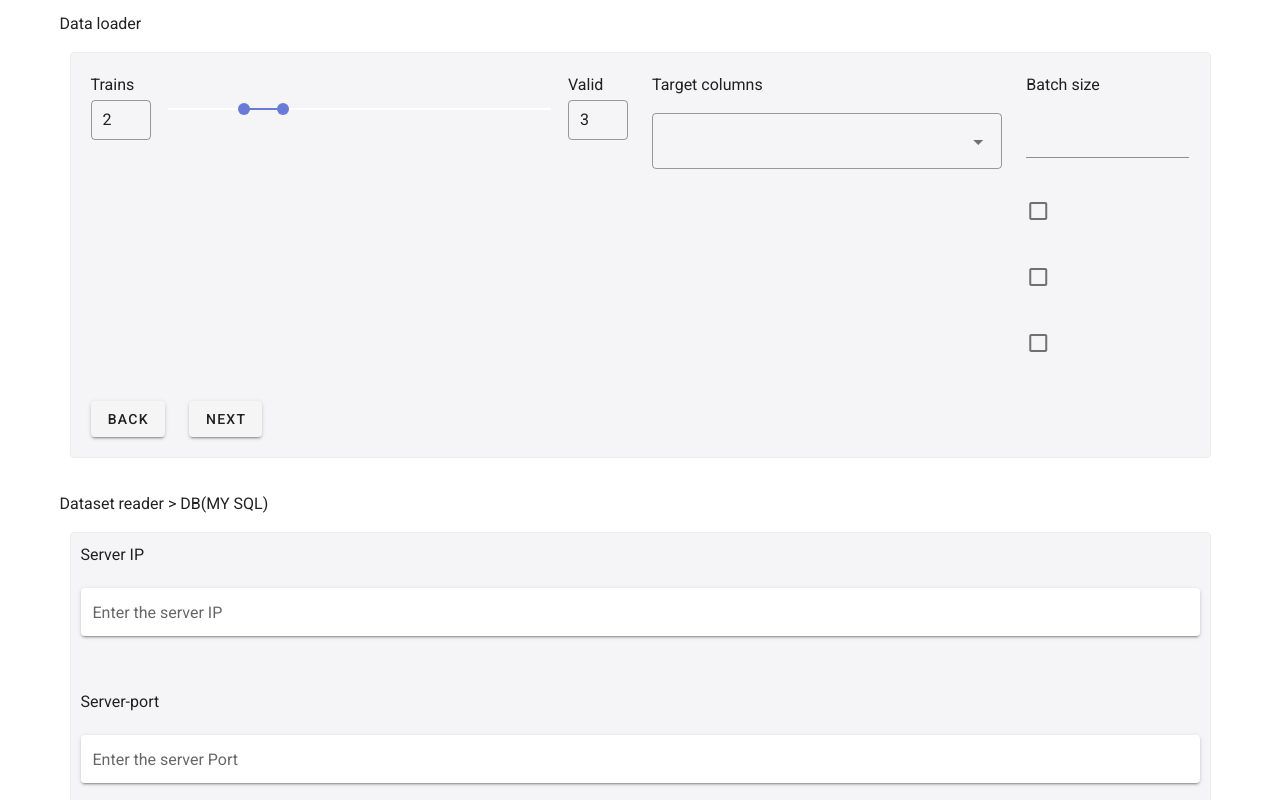
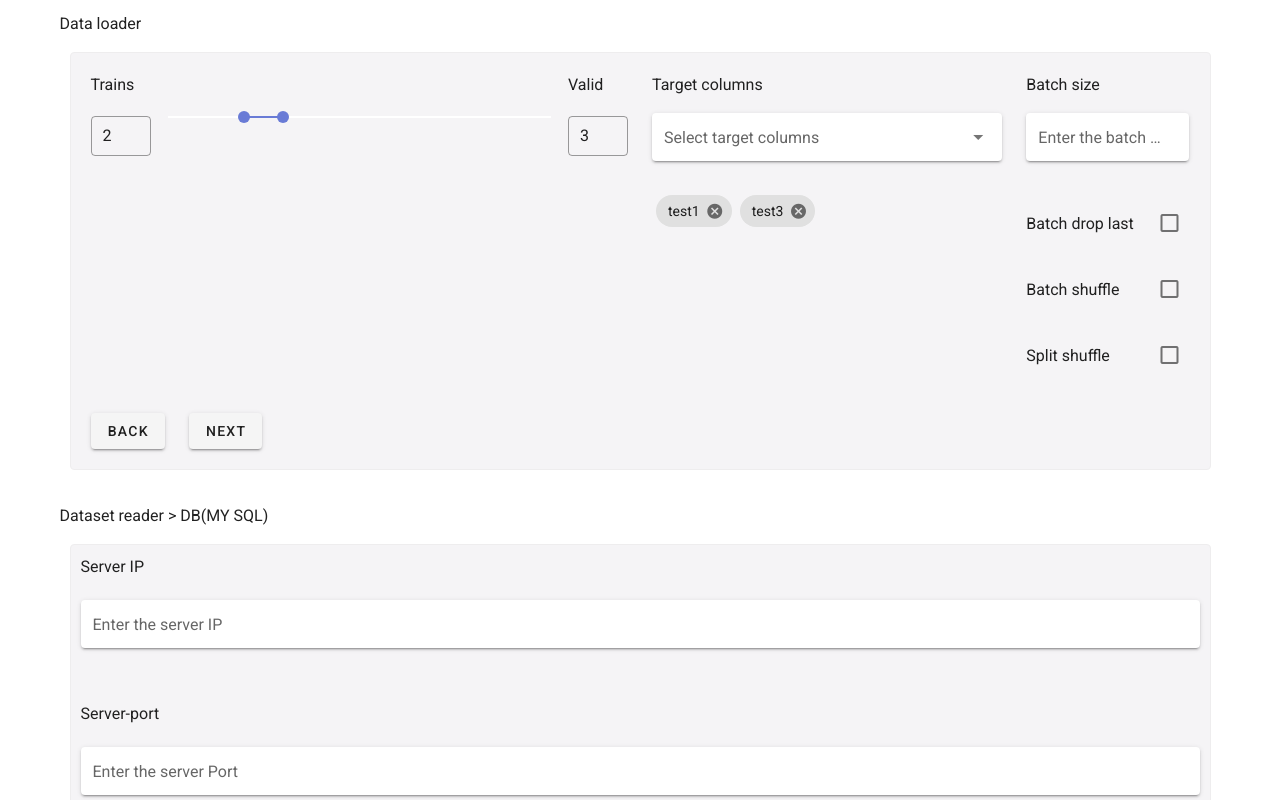
Before and after one commit to SuhyeonP/vueIsTrash, a Vue app in the folder temp/: page / in a window 1280 px wide. Shown: the top 800 px of the page. Built offline with nearby package versions, Linux system fonts and the light colour scheme.

Commit message:
:lipstick:

```diff
--- a/temp/src/App.vue
+++ b/temp/src/App.vue
@@ -12,8 +12,8 @@ export default {
   name: 'App',
 
   components: {
-    DataLoader,
     TestCode,
+    DataLoader
   },
 
   data: () => ({
--- a/temp/src/components/DataLoader.vue
+++ b/temp/src/components/DataLoader.vue
@@ -1,7 +1,7 @@
 <template>
   <v-container>
     <p>Data loader</p>
-    <v-form class="data-loader">
+    <v-form class="data-loader" ref="form">
       <v-row>
         <v-col cols="6">
           <v-range-slider
@@ -16,7 +16,7 @@
           >
             <template v-slot:prepend>
               <label>
-                <p>Trains</p>
+                <p class="range-title">Trains</p>
                 <v-text-field
                     :value="range[0]"
                     hide-details
@@ -31,7 +31,7 @@
             </template>
             <template v-slot:append>
               <label>
-                <p>Valid</p>
+                <p class="range-title">Valid</p>
                 <v-text-field
                     :value="range[1]"
                     hide-details
@@ -50,18 +50,62 @@
           <label>
             <p>Target columns</p>
             <v-select
-              outlined
-            />
+                v-model="selectColumns"
+                :items="targetColumns"
+                label="Select target columns"
+                multiple
+                solo
+            >
+              <template v-slot:selection>
+                <p  class="hidden-times">Select target columns</p>
+              </template>
+            </v-select>
           </label>
+          <ul class="columns-chips">
+            <li v-for="(ele, ind) in selectColumns" :key="ind" class="column-chip">
+              <v-chip
+                  close
+                  @click:close="removeChips(ind)"
+              >{{ele}}</v-chip>
+            </li>
+          </ul>
         </v-col>
         <v-col cols="2">
           <label>
             <p>Batch size</p>
-            <v-text-field />
+            <v-text-field
+                v-model="batchSize"
+                :rules="checkValid"
+                type="number"
+                label="Enter the batch size"
+                solo
+                required
+            />
           </label>
-          <v-checkbox />
-          <v-checkbox />
-          <v-checkbox />
+          <div class="batch-check-list">
+            <p class="batch-check" @click="batchSizeEvent">Batch drop last</p>
+            <v-checkbox
+                v-model="batchDrop"
+                color="green"
+                class="batch-check-list"
+            />
+          </div>
+          <div class="batch-check-list">
+            <p class="batch-check" @click="batchShuffleEvent">Batch shuffle</p>
+            <v-checkbox
+                v-model="batchShuffle"
+                color="green"
+                class="batch-check-list"
+            />
+          </div>
+          <div class="batch-check-list">
+            <p class="batch-check" @click="splitShuffleEvent">Split shuffle</p>
+            <v-checkbox
+                v-model="splitShuffle"
+                color="green"
+                class="batch-check-list"
+            />
+          </div>
         </v-col>
       </v-row>
       <v-row>
@@ -69,7 +113,7 @@
           <v-btn>Back</v-btn>
         </v-col>
         <v-col cols="auto">
-          <v-btn>Next</v-btn>
+          <v-btn @click="submit">Next</v-btn>
         </v-col>
       </v-row>
     </v-form>
@@ -80,20 +124,57 @@
 export default {
   name: "DataLoader",
   data: () =>({
+    batchSize: '',
+    batchDrop: false,
+    batchShuffle: false,
+    splitShuffle: false,
     min: 0,
     max: 10,
     range: [2,3],
-  })
+    checkValid: [
+      v => !!v || 'Requirement Information',
+    ],
+    targetColumns:['test1','test2','test3'],
+    selectColumns:['test1','test3']
+  }),
+  methods: {
+    batchSizeEvent() {
+      this.batchDrop = !this.batchDrop
+    },
+    batchShuffleEvent() {
+      this.batchShuffle = !this.splitShuffle
+    },
+    splitShuffleEvent() {
+      this.splitShuffle = !this.splitShuffle
+    },
+    removeChips(e) {
+      if(e === 0){
+        this.selectColumns.splice(e,1)
+      } else{
+        this.selectColumns.splice(e,e)
+      }
+    },
+    submit() {
+      const validate = this.$refs.form.validate();
+      if (!validate) {
+        return;
+      }
+      console.log('submit')
+    }
+  }
 }
 </script>
 
 <style scoped>
-
+.range-title {
+  padding-bottom: 16px;
+}
 .data-loader {
+  margin: 10px;
+  padding: 20px;
   border: 1px solid #eeedee;
   border-radius: 4px;
-  margin:10px;
-  padding: 20px;
+
   background-color: #f5f4f6;
 }
 
@@ -105,4 +186,42 @@ export default {
   margin-bottom: 7px;
 }
 
+.batch-check {
+  margin: 0;
+
+  cursor: default;
+}
+
+.batch-check-list {
+  display: flex;
+  align-items: center;
+  justify-content: space-between;
+}
+
+.columns-chips {
+  display: flex;
+  padding: 0;
+
+  list-style: none;
+}
+
+.column-chip {
+  margin: 4px;
+}
+.hidden-times {
+  display: none;
+}
+
+.hidden-times:first-child {
+  display: block;
+  max-width: 90%;
+  margin: 1px 0 0 0;
+  overflow: hidden;
+
+  color: rgba(0, 0, 0, 0.6);
+  white-space: nowrap;
+  text-overflow: ellipsis;
+
+  pointer-events: none;
+}
 </style>
--- a/temp/src/components/TestCode.vue
+++ b/temp/src/components/TestCode.vue
@@ -1,7 +1,7 @@
 <template>
   <v-container>
     <p>Dataset reader > DB(MY SQL)</p>
-    <v-form class="dataset-reader-db" ref="form">
+    <v-form class="dataset-reader-db" ref="form" v-if="pageType === 'first'">
       <v-row>
         <v-col>
           <label>
@@ -52,6 +52,7 @@
             <p class="data-label">PASSWORD</p>
             <v-text-field
                 v-model="form.password"
+                type="password"
                 :rules="checkValid"
                 label="Enter the Password"
                 placeholder="PassWord"
@@ -70,19 +71,116 @@
                 label="Enter the DB(Optional)"
                 placeholder="DB(Optional)"
                 solo
-            /></label>
+            />
+          </label>
 
         </v-col>
       </v-row>
       <v-row>
-        <v-spacer />
+        <v-spacer/>
         <v-col cols="auto">
-          <v-btn>Cancel</v-btn>
+          <v-btn @click="cancel">Cancel</v-btn>
         </v-col>
         <v-col cols="auto">
           <v-btn @click="submit">Next</v-btn>
         </v-col>
-        <v-spacer />
+        <v-spacer/>
+      </v-row>
+    </v-form>
+    <v-form class="dataset-reader-db" ref="form" v-if="pageType === 'second'">
+      <p>Server DB</p>
+      <v-select
+          class="server-second-width"
+          :items="serverDb"
+          v-model="selectedDb"
+          label="Select a DB"
+          hide-details
+          solo/>
+      <br/>
+      <p>Server table</p>
+      <div class="make-preview">
+        <v-select
+            class="server-second-width"
+            :items="serverTable"
+            v-model="selectedTable"
+            label="Select a table"
+            hide-selected
+            hide-details
+            solo/>
+        <v-btn
+            class="preview-btn"
+            @click="check"
+        >
+          Preview
+        </v-btn>
+        <v-dialog v-model="previewOn" width="800px">
+          <v-card>
+            <v-card-title class="preview-card-title">Preview</v-card-title>
+            <v-card-text class="preview-card-content">
+              <div class="preview-sub">
+                <h3 class="preview-sub-title">Columns</h3>
+                <div
+                    class="columns-chips"
+                    v-for="(ele, ind) in previewChips"
+                    :key="ind"
+                >
+                  <v-chip
+                      class="columns-chip"
+                  >
+                    {{ '\'' + ele + '\'' }}
+                  </v-chip>
+                </div>
+              </div>
+              <div class="preview-sub">
+                <h3 class="preview-sub-title">Shape</h3>
+                <p class="preview-shape">{{previewShape}}</p>
+              </div>
+              <v-data-table
+                  :headers="previewChartHeader"
+                  :items="previewChartContent"
+              />
+            </v-card-text>
+            <v-card-actions class="preview-action-btn">
+              <v-btn class="preview-btn-close" @click="previewOn=false">
+                Close
+              </v-btn>
+            </v-card-actions>
+          </v-card>
+        </v-dialog>
+      </div>
+      <br/>
+      <v-row>
+        <v-spacer/>
+        <v-col cols="auto">
+          <v-btn @click="cancel">Cancel</v-btn>
+        </v-col>
+        <v-col cols="auto">
+          <v-btn @click="submit">Next</v-btn>
+        </v-col>
+        <v-spacer/>
+      </v-row>
+    </v-form>
+    <v-form ref="form" class="dataset-reader-db" v-if="pageType === 'third'">
+      <label>
+        <p>Output</p>
+        <v-text-field
+            v-model="outputVar"
+            label="Enter Output"
+            solo
+            required
+            dense
+            single-line
+        />
+      </label>
+      <v-row>
+        <v-spacer/>
+        <v-col cols="auto">
+          <v-btn @click="cancel">Cancel</v-btn>
+        </v-col>
+        <v-col cols="auto">
+          <v-btn @click="submit">Next</v-btn>
+        </v-col>
+        <v-spacer/>
       </v-row>
     </v-form>
   </v-container>
@@ -90,9 +188,113 @@
 
 <script>
 export default {
-  name: 'TestCode',
+  name: 'DatasetReader',
 
   data: () => ({
+    pageType: 'first',
+    serverDb: ['test', 'test1'],
+    selectedDb: '',
+    serverTable: ['test', 'test1'],
+    selectedTable: '',
+    previewChips: ['sepal', 'sepal2'],
+    previewShape: '(150,5)',
+    previewChartHeader: [
+      {
+        text: 'Dessert (100g serving)',
+        align: 'start',
+        sortable: false,
+        value: 'name',
+      },
+      { text: 'Calories', value: 'calories' },
+      { text: 'Fat (g)', value: 'fat' },
+      { text: 'Carbs (g)', value: 'carbs' },
+      { text: 'Protein (g)', value: 'protein' },
+      { text: 'Iron (%)', value: 'iron' },
+    ],
+    previewChartContent: [
+      {
+        name: 'Frozen Yogurt',
+        calories: 159,
+        fat: 6.0,
+        carbs: 24,
+        protein: 4.0,
+        iron: '1%',
+      },
+      {
+        name: 'Ice cream sandwich',
+        calories: 237,
+        fat: 9.0,
+        carbs: 37,
+        protein: 4.3,
+        iron: '1%',
+      },
+      {
+        name: 'Eclair',
+        calories: 262,
+        fat: 16.0,
+        carbs: 23,
+        protein: 6.0,
+        iron: '7%',
+      },
+      {
+        name: 'Cupcake',
+        calories: 305,
+        fat: 3.7,
+        carbs: 67,
+        protein: 4.3,
+        iron: '8%',
+      },
+      {
+        name: 'Gingerbread',
+        calories: 356,
+        fat: 16.0,
+        carbs: 49,
+        protein: 3.9,
+        iron: '16%',
+      },
+      {
+        name: 'Jelly bean',
+        calories: 375,
+        fat: 0.0,
+        carbs: 94,
+        protein: 0.0,
+        iron: '0%',
+      },
+      {
+        name: 'Lollipop',
+        calories: 392,
+        fat: 0.2,
+        carbs: 98,
+        protein: 0,
+        iron: '2%',
+      },
+      {
+        name: 'Honeycomb',
+        calories: 408,
+        fat: 3.2,
+        carbs: 87,
+        protein: 6.5,
+        iron: '45%',
+      },
+      {
+        name: 'Donut',
+        calories: 452,
+        fat: 25.0,
+        carbs: 51,
+        protein: 4.9,
+        iron: '22%',
+      },
+      {
+        name: 'KitKat',
+        calories: 518,
+        fat: 26.0,
+        carbs: 65,
+        protein: 7,
+        iron: '6%',
+      },
+    ],
+    previewOn: false,
+    outputVar: '',
     form: {
       serverIp: '',
       serverPort: '',
@@ -103,32 +305,129 @@ export default {
     checkValid: [
       v => !!v || 'Requirement Information',
     ],
-}),
-  computed: {
-  },
+  }),
+  computed: {},
   methods: {
+    cancel() {
+      switch (this.pageType) {
+        case "first":
+          break;
+        case 'second':
+          this.pageType = 'first';
+          break;
+        case 'third':
+          this.pageType = 'second'
+          break;
+        default:
+          break;
+      }
+    },
     submit() {
       const validate = this.$refs.form.validate();
       if (!validate) {
         return;
+      } else {
+        if (this.pageType === 'first') {
+          this.pageType = 'second'
+        } else if (this.pageType === 'second') {
+          this.pageType = 'third'
+        } else {
+          // submit here
+          alert('save')
+          return;
+        }
+      }
+    },
+    check() {
+      if (this.selectedDb !== '' && this.selectedTable !== '') {
+        this.previewOn = true;
+      } else {
+        alert('select first');
       }
     }
   }
 }
 </script>
-
 <!-- Add "scoped" attribute to limit CSS to this component only -->
 <style scoped>
 .data-label {
   padding-bottom: 5px;
 }
+
 .dataset-reader-db {
+  margin: 10px;
+  padding: 10px;
+
   border: 1px solid #eeedee;
   border-radius: 4px;
-  margin:10px;
-  padding: 10px;
+
   background-color: #f5f4f6;
 }
+
+.server-second-width {
+  width: 90%;
+}
+
+.make-preview {
+  display: flex;
+  align-items: center;
+}
+.preview-btn {
+  display: inline-block;
+  width: 8%;
+  margin-left: 12px;
+}
+
+.preview-btn-close {
+  display: inline-block;
+  margin: 0 12px 12px 0;
+}
+
+.preview-card-title {
+  background-color: #eeeeee;
+}
+
+.preview-card-content {
+  margin: 10px;
+  padding: 0;
+}
+
+.preview-sub {
+  display: flex;
+  align-items: center;
+  padding-bottom: 10px;
+}
+
+.preview-sub-title{
+  margin: 0;
+  padding-right: 15px;
+}
+
+.columns-chips {
+  margin-right: 5px;
+  position: relative;
+}
+
+.columns-chip {
+  border-radius: 0!important;
+  padding: 0 1px;
+  display: inline-block;
+}
+
+.columns-chips::after {
+  position: absolute;
+  content: ',';
+  right: -4px;
+  bottom: 0;
+}
+.columns-chips:last-child::after {
+  content: none;
+}
+.preview-shape {
+  margin: 0;
+}
+.preview-action-btn {
+  display: flex;
+  justify-content: flex-end;
+}
 </style>
-
-// #6b7bd7
```
Lines whose indentation alone changed are shown as unchanged.
